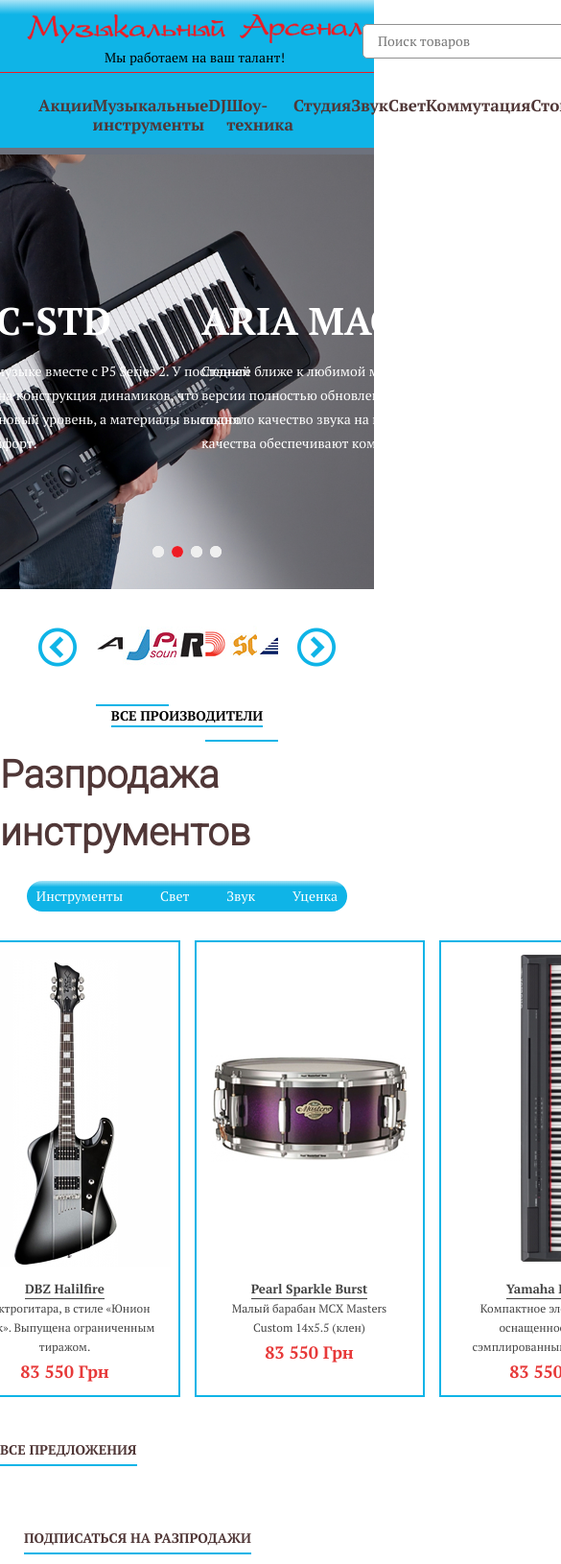
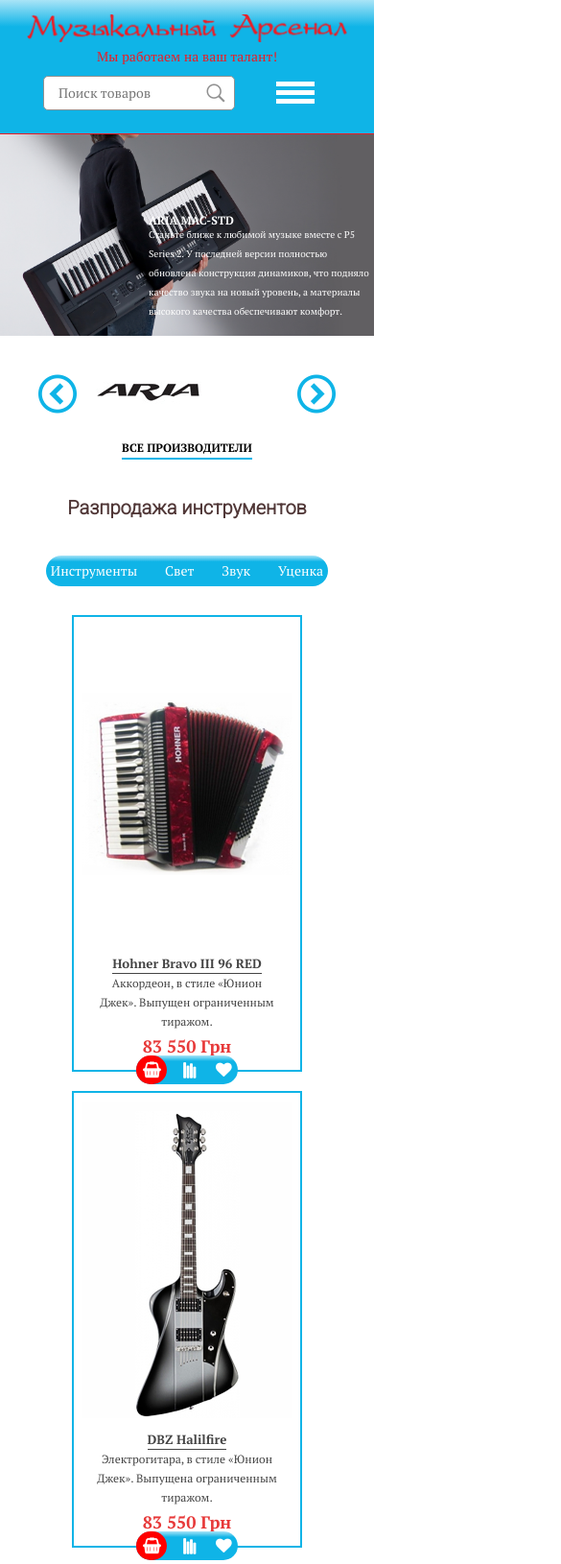
Before and after one commit to artpros94/music_arsenal, a website: page app/index.html in a window 390 px wide. Shown: the top 1630 px of the page at 96% size, 585 px wide, since content can reach past the window. Drawn offline with nearby package versions, Linux system fonts and the light colour scheme; files whose address does not match are found by name.

Commit message:
responsive

```diff
--- /dev/null
+++ b/app/css/media.css
@@ -0,0 +1,300 @@
+@media(max-width: 1110px ) {
+    .partner .partner__inner .partner__more::before {
+        width: 30%;
+    }
+    .partner .partner__inner .partner__more::after {
+        width: 30%;
+    }
+}
+@media(max-width: 1030px ) {
+    .products__inner .products__inner-box {
+        justify-content: center;
+        flex-wrap: wrap;
+        width: 90%;
+    }
+    .products__inner .products__inner-box .products__item:last-child {
+        margin: 0;
+    }
+    .products__inner .products__inner-box .products__item {
+        margin-bottom: 15px;
+    }
+    .new .new__items {
+        justify-content: center;
+        flex-wrap: wrap;
+    }
+    .new .new__items .new__item {
+        margin-bottom: 30px;
+    }
+    .new .new__items .new__item:last-child {
+        margin-left: 0;
+    }
+    .footer .footer__inner {
+        padding-left: 15px;
+        padding-right: 15px;
+    }
+
+}
+@media(max-width: 980px ) {
+    .header .header__inner .header__logo {
+        padding-bottom: 10px;
+    }
+    .header .header__inner .header__basket .basket {
+        margin-left: 90px;
+    }
+    .menu .menu__list {
+        font-size: 14px;
+    }
+    .menu .menu__list li a{
+        font-weight: 300;
+    }
+    .services__inner {
+        margin: 10px 10px 30px;
+    }
+    .stock__inner .stock__items .stock__item .stock__item-text {
+        padding: 10px 20px 0px 15px;
+    }
+    .articles .articles__inner {
+        justify-content: center;
+        flex-wrap: wrap;
+        padding-left: 10px;
+    }
+
+}
+@media(max-width: 900px ) {
+    .slider__item .slider__title {
+        width: 280px;
+    }
+    .slider__item .slider__title h3 {
+        font-size: 35px;
+        margin-bottom: 12px;
+    }
+    .slider__item .slider__title p {
+        font-size: 12px;
+        line-height: 20px;
+    }
+    .slider__item {
+        min-height: 380px;
+    }
+    .stock__inner .stock__items .stock__item .stock__item-text {
+        padding: 5px 5px 0px 5px;
+    }
+}
+@media(max-width: 850px ) {
+    .products__inner .products__inner-box {
+        width: 100%;
+    }
+}
+
+
+@media(max-width: 816px ) {
+    .header .header__inner {
+        flex-direction: column;
+    }
+    .header .header__inner .header__basket .basket {
+        margin-left: -80px;
+    }
+    .header .header__inner .header__search {
+        margin-bottom: 10px;
+    }
+    .header__menu-btn {
+        display: block;
+        margin-left: 240px;
+        margin-top: -28px;
+        padding-bottom: 22px;
+    }
+    .menu .menu__list {
+        display: none;
+        padding-bottom: 0px;
+        text-align: center;
+        border-bottom: 1px solid  #ed1c24;
+    }
+    .menu .menu__list li {
+        border-bottom: 1px solid  #ed1c24;
+
+    }
+    .menu .menu__list a {
+        color:#fff;
+    }
+    .menu {
+        padding-left: 0;
+        padding-right: 0;
+        position: absolute;
+        z-index: 4;
+        width: 100%;
+    }
+}
+@media(max-width: 780px ) {
+    .products__inner .products__inner-box {
+        justify-content: space-around;
+    }
+    .products__inner .products__inner-box .products__item + .products__item {
+        margin-left: 0;
+    }
+    .products__inner .products__inner-box .products__item:hover {
+        transform: scale(1.0);
+    }
+    .products__inner .products__inner-box .products__item .product__item-btn {
+        display: block;
+    }
+    .products__inner .products__inner-box .products__item {
+        margin-bottom: 20px;
+    }
+    .new .new__items .new__item + .new__item {
+        margin-left: 0px;
+    }
+    .new .new__items {
+        justify-content: space-around;
+    }
+    .new .new__items .new__item:hover {
+        transform: scale(1.0);
+    }
+}
+@media(max-width: 700px ) {
+    .slider__item .slider__title {
+        width: 280px;
+        right: 30px;
+    }
+    .slider__item .slider__title h3 {
+        font-size: 22px;
+        margin-bottom: 5px;
+        line-height: 0;
+    }
+    .slider__item .slider__title p {
+        font-size: 10px;
+        line-height: 20px;
+    }
+    .slider__item {
+        min-height: 330px;
+    }.partner .partner__inner .partner__more::before {
+        width: 0%;
+    }
+    .partner .partner__inner .partner__more::after {
+        width: 0%;
+    }
+    .title {
+        font-size: 30px;
+    }
+    .news__bottom-btn .bottom-btn a {
+        margin-bottom: 0px;
+    }
+    .articles__reviews .articles__reviews-title {
+        margin-top: -60px;
+    }
+}
+@media(max-width: 500px) {
+    .header .header__inner .header__search input {
+        width: 200px;
+    }
+    .header .header__inner .header__basket .basket {
+       display: none;
+    }
+    .header .header__inner .header__search {
+        margin-right: -20px;
+        margin-left: -120px;
+    }
+    .header__menu-btn {
+        margin-left: 226px;
+        margin-top: -40px;
+    }
+    .menu .menu__list {
+        padding-top: 20px;
+    }
+    .slick-dots button {
+        display: none;
+    }
+    .slider__item .slider__title {
+        width: 260px;
+        right: 21px;
+        top: 90px;
+    }
+    .slider__item {
+        min-height: 210px;
+    }
+
+    .partner .partner__inner .partner__more a {
+        font-size: 12px;
+    }
+    .product__bottom-btn{
+        display: flex;
+        flex-direction: column;
+        text-align: center;
+    }
+    .bottom-btn a {
+        margin-bottom: 15px;
+    }
+    .bottom-btn a + a {
+        margin-left: 0px;
+    }
+    .title {
+        font-size: 25px;
+    }
+    .services__inner {
+        margin: 20px 10px 30px;
+    }
+    .stock__inner .stock__items .stock__item {
+        flex-wrap: wrap;
+    }
+    .stock__inner .stock__items .stock__item .stock__item-images {
+        height: 200px;
+    }
+    .stock__inner .stock__items .stock__item .stock__item-images img {
+        height: 100%;
+        background-position: center;
+        background-size: cover;
+        background-repeat: no-repeat;
+    }
+    .articles__reviews .articles__reviews-title {
+        margin-top: -30px;
+    }
+    .articles__news .articles__news-item {
+        justify-content: center;
+        flex-wrap: wrap;
+        text-align: center;
+    }
+    .articles__reviews .articles__reviews-item {
+        justify-content: center;
+        flex-wrap: wrap;
+        text-align: center;
+    }
+    .articles__reviews .articles__reviews-title {
+        justify-content: center;
+    }
+    .articles__news .articles__news-title {
+        justify-content: center;
+    }
+    .articles__news{
+        text-align: center;
+    }
+    .articles__reviews {
+        text-align: center;
+    }
+    .footer__column {
+        margin-bottom: 24px;
+    }
+}
+@media(max-width: 400px) {
+    .slider__item .slider__title {
+        width: 230px;
+        right: 5px;
+    }
+    .slider__item .slider__title h3 {
+        font-size: 12px;
+    }
+    .slider__item .slider__title p {
+        font-size: 10px;
+    }
+    .products__inner .products__inner-btn button {
+        padding-left: 5px;
+        padding-right: 5px;
+    }
+    .title {
+        font-size: 20px;
+    }
+}
+
+
+@media(min-width: 816px){
+    .menu__list{
+        display: flex !important;
+    }
+}
--- a/app/index.html
+++ b/app/index.html
@@ -10,6 +10,7 @@
         rel="stylesheet">
     <link rel="stylesheet" href="css/libs.min.css">
     <link rel="stylesheet" href="css/style.min.css">
+    <link rel="stylesheet" href="css/media.css">
 </head>
 
 <body>
@@ -26,6 +27,11 @@
                 </div>
                 <div class="header__basket">
                     <a class="basket" href="#">Корзина</a>
+                </div>
+                <div class="header__menu-btn">
+                    <div class="header__menu-row"></div>
+                    <div class="header__menu-row"></div>
+                    <div class="header__menu-row"></div>
                 </div>
             </div>
     </header>
--- a/app/js/main.js
+++ b/app/js/main.js
@@ -1,7 +1,7 @@
 $(function(){
 
     $('.slider__inner').slick({
-        autoplay: true,
+        // autoplay: true,
         dots: true,
         arrows: false,
     });
@@ -12,14 +12,63 @@
         slidesToScroll: 1,
         prevArrow: '<div class="slick-prev"></div>',
         nextArrow: '<div class="slick-next"></div>',
+        responsive: [
+            {
+                breakpoint: 1030,
+                settings: {
+                    slidesToShow: 5,
+                    slidesToScroll: 1,
+                }
+            },
+            {
+                breakpoint: 800,
+                settings: {
+                    slidesToShow: 4,
+                    slidesToScroll: 1,
+                }
+            },
+            {
+                breakpoint: 700,
+                settings: {
+                    slidesToShow: 3,
+                    slidesToScroll: 1,
+                }
+            },
+            {
+                breakpoint: 550,
+                settings: {
+                    slidesToShow: 2,
+                    slidesToScroll: 1,
+                }
+            },
+            {
+                breakpoint: 440,
+                settings: {
+                    slidesToShow: 1,
+                    slidesToScroll: 1,
+                }
+            },
+        ]
     });
 
     $('.stock__items').slick({
-        autoplay: true,
+        // autoplay: true,
         slidesToShow: 2,
         slidesToScroll: 1,
         arrows: false,
+        responsive: [
+            {
+                breakpoint: 820,
+                settings: {
+                    slidesToShow: 1,
+                    slidesToScroll: 1,
+                }
+            },
+        ]
     });
 
+    $('.header__menu-btn').on('click', function(){
+        $('.menu__list').slideToggle();
+    });
 
 });
--- a/app/scss/style.scss
+++ b/app/scss/style.scss
@@ -4,7 +4,7 @@
 
 .header {
     border-bottom: 1px solid #ed1c24;
-    position: fixed;
+    // position: fixed;
     width: 100%;
     z-index: 5;
     background: linear-gradient(to bottom, #a9e4f7 0%,#0fb4e7 20%,#0fb4e7 71%);
@@ -13,6 +13,7 @@
         padding-right: 28px;
         display: flex;
         justify-content: space-between;
+        flex-wrap: wrap;
         padding-top: 15px;
         padding-bottom: 5px;
         align-items: center;
@@ -20,9 +21,16 @@
             text-align: center;
             font-size: 14px;
             line-height: 20px;
-            color: #ed1c24#ed1c24;
+            color: #ed1c24;
+            a img {
+                background-position: center;
+                background-size: cover;
+                width: 100%;
+            }
         }
         .header__search {
+            margin-right: 15px;
+            margin-left: 15px;
             input {
                 background-image: url(../images/icons/search.png);
                 background-position-x: 95%;
@@ -62,13 +70,21 @@
         }
     }
 }
-
+.header__menu-btn{
+    width: 40px;
+    display: none;
+    .header__menu-row{
+        width: 100%;
+        background-color: #fff;
+        height: 5px;
+        margin-bottom: 4px;
+    }
+}
 
 // end header
 // start menu
 
 .menu {
-    padding-top: 86px;
     padding-left: 40px;
     padding-right: 40px;
     // border-bottom: 2px solid #ed1c24;
@@ -426,9 +442,17 @@
         margin-bottom: 30px;
         .stock__item {
             background-color: #f4f3eb;
-            width: 470px;
             display: flex;
             justify-content: space-between;
+            margin-right: 10px;
+            margin-left: 10px;
+            .stock__item-images {
+                width: 100%;
+                img {
+                    width: 100%;
+                    height: auto;
+                }
+            }
             .stock__item-text {
                 padding: 25px 20px 20px 15px;
                 a {
@@ -446,6 +470,7 @@
             }
         }
     }
+
     .stock__bottom-btn {
         text-align: center;
     }
@@ -453,6 +478,8 @@
 .stock__item-column {
     outline: none;
 }
+
+
 // end service
 // start new
 
@@ -541,7 +568,7 @@
         padding-top: 20px;
     }
     .articles__news-item {
-        width: 425px;
+        max-width: 425px;
         display: flex;
         justify-content: space-between;
 
@@ -580,7 +607,7 @@
         padding-top: 20px;
     }
     .articles__reviews-item {
-        width: 425px;
+        max-width: 425px;
         display: flex;
         justify-content: space-between;
 
@@ -620,6 +647,7 @@
     .footer__inner {
         display: flex;
         justify-content: space-between;
+        flex-wrap: wrap;
         padding-top: 40px;
         padding-bottom: 50px;
         .footer__column {
```
Also changed, not shown: app/css/style.min.css.
